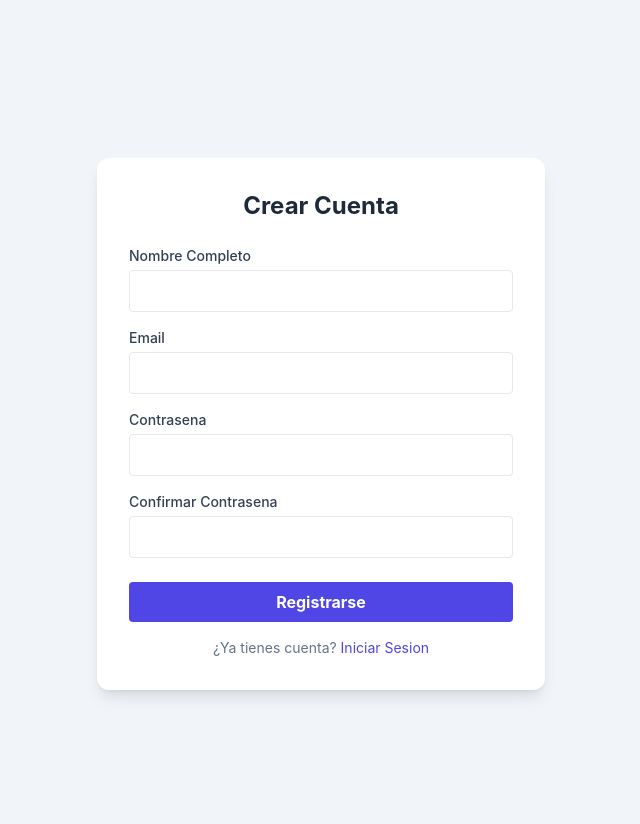
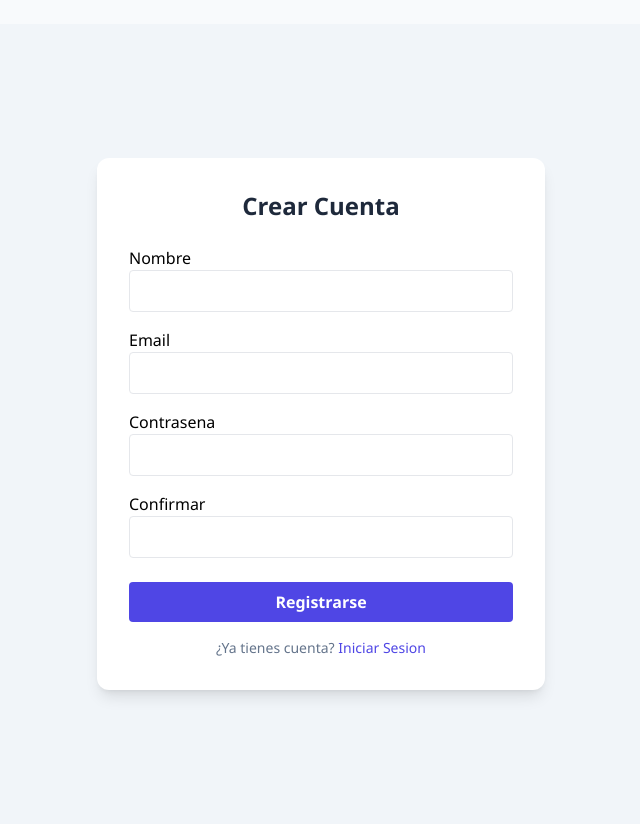
Before and after one commit to guille001-star/AgendaPro, a Flask app: page /auth/register in a window 1280 px wide. Shown: the whole page, without its empty margins (319-959 px from the left). Run offline with Flask 3, Linux system fonts and the light colour scheme; some libraries are stand-ins or nearby versions.

Commit message:
Fix: Force create template files

```diff
--- a/app/templates/auth/login.html
+++ b/app/templates/auth/login.html
@@ -4,8 +4,8 @@
     <div class="bg-white p-8 rounded-xl shadow-lg w-full max-w-md">
         <h2 class="text-2xl font-bold text-center text-slate-800 mb-6">Iniciar Sesion</h2>
         <form method="POST">
-            <div class="mb-4"><label class="block text-sm font-medium text-slate-700">Email</label><input type="email" name="email" required class="w-full border p-2 rounded mt-1"></div>
-            <div class="mb-6"><label class="block text-sm font-medium text-slate-700">Contrasena</label><input type="password" name="password" required class="w-full border p-2 rounded mt-1"></div>
+            <div class="mb-4"><label>Email</label><input type="email" name="email" required class="w-full border p-2 rounded"></div>
+            <div class="mb-6"><label>Contrasena</label><input type="password" name="password" required class="w-full border p-2 rounded"></div>
             <button type="submit" class="w-full bg-indigo-600 text-white py-2 rounded font-bold hover:bg-indigo-700">Entrar</button>
         </form>
         <p class="text-center text-sm text-slate-500 mt-4">¿No tienes cuenta? <a href="{{ url_for('auth.register') }}" class="text-indigo-600 hover:underline">Crear Cuenta</a></p>
--- a/app/templates/auth/register.html
+++ b/app/templates/auth/register.html
@@ -4,10 +4,10 @@
     <div class="bg-white p-8 rounded-xl shadow-lg w-full max-w-md">
         <h2 class="text-2xl font-bold text-center text-slate-800 mb-6">Crear Cuenta</h2>
         <form method="POST">
-            <div class="mb-4"><label class="block text-sm font-medium text-slate-700">Nombre Completo</label><input type="text" name="name" required class="w-full border p-2 rounded mt-1"></div>
-            <div class="mb-4"><label class="block text-sm font-medium text-slate-700">Email</label><input type="email" name="email" required class="w-full border p-2 rounded mt-1"></div>
-            <div class="mb-4"><label class="block text-sm font-medium text-slate-700">Contrasena</label><input type="password" name="password" required class="w-full border p-2 rounded mt-1"></div>
-            <div class="mb-6"><label class="block text-sm font-medium text-slate-700">Confirmar Contrasena</label><input type="password" name="confirm" required class="w-full border p-2 rounded mt-1"></div>
+            <div class="mb-4"><label>Nombre</label><input type="text" name="name" required class="w-full border p-2 rounded"></div>
+            <div class="mb-4"><label>Email</label><input type="email" name="email" required class="w-full border p-2 rounded"></div>
+            <div class="mb-4"><label>Contrasena</label><input type="password" name="password" required class="w-full border p-2 rounded"></div>
+            <div class="mb-6"><label>Confirmar</label><input type="password" name="confirm" required class="w-full border p-2 rounded"></div>
             <button type="submit" class="w-full bg-indigo-600 text-white py-2 rounded font-bold hover:bg-indigo-700">Registrarse</button>
         </form>
         <p class="text-center text-sm text-slate-500 mt-4">¿Ya tienes cuenta? <a href="{{ url_for('auth.login') }}" class="text-indigo-600 hover:underline">Iniciar Sesion</a></p>
--- a/app/templates/base.html
+++ b/app/templates/base.html
@@ -1,16 +1,24 @@
 <!DOCTYPE html>
-<html lang="es" class="h-full">
+<html lang="es">
 <head>
     <meta charset="UTF-8">
     <meta name="viewport" content="width=device-width, initial-scale=1.0">
-    <title>{% block title %}Agenda{% endblock %}</title>
+    <title>AgendaPro</title>
     <script src="https://cdn.tailwindcss.com"></script>
-    <link rel="stylesheet" href="https://cdnjs.cloudflare.com/ajax/libs/font-awesome/6.4.0/css/all.min.css">
-    <style>
-        body { font-family: 'Inter', system-ui, sans-serif; }
-    </style>
+    <style>body { font-family: 'Segoe UI', sans-serif; }</style>
 </head>
-<body class="bg-slate-100 h-full">
+<body class="bg-slate-50">
+    {% with messages = get_flashed_messages(with_categories=true) %}
+        {% if messages %}
+        <div class="fixed top-0 right-0 m-4 z-50">
+            {% for category, message in messages %}
+            <div class="bg-{{ 'red' if category == 'danger' else 'green' }}-100 border-l-4 border-{{ 'red' if category == 'danger' else 'green' }}-500 text-{{ 'red' if category == 'danger' else 'green' }}-700 p-2 rounded shadow mb-2" role="alert">
+                <p class="font-bold">{{ message }}</p>
+            </div>
+            {% endfor %}
+        </div>
+        {% endif %}
+    {% endwith %}
     {% block content %}{% endblock %}
 </body>
 </html>
```
Also changed, not shown: app/templates/public/agenda.html (+48 -17 lines).
